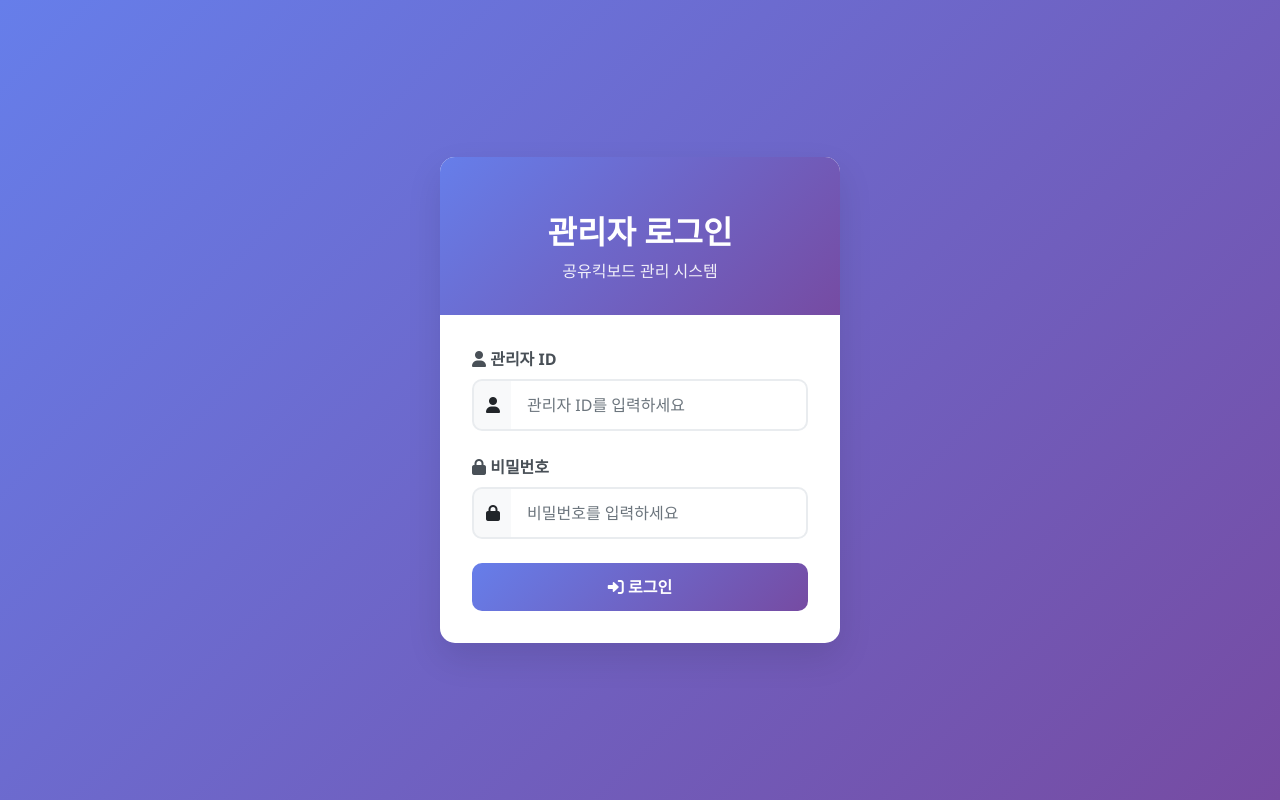
After one commit to jinhyeook/Manager_Page, a Flask app: page /login in a window 1280 px wide. The commit adds this page. Run offline with Flask 3, Linux system fonts and the light colour scheme.

Commit message:
관리자 로그인 기능 추가

```diff
--- a/app.py
+++ b/app.py
@@ -1,4 +1,4 @@
-from flask import Flask, render_template, request, jsonify
+from flask import Flask, render_template, request, jsonify, session, redirect, url_for
 from flask_sqlalchemy import SQLAlchemy
 from flask_cors import CORS
 from datetime import datetime, timezone, timedelta
@@ -10,6 +10,7 @@ import json
 import hashlib
 import uuid
 import re
+from functools import wraps
 
 # 시간대 통일을 위한 상수
 KST = timezone(timedelta(hours=9))
@@ -47,34 +48,189 @@ db_name = os.getenv('DB_NAME')
 
 app.config['SQLALCHEMY_DATABASE_URI'] = f'mysql+pymysql://{db_username}:{db_password}@{db_host}/{db_name}'
 app.config['SQLALCHEMY_TRACK_MODIFICATIONS'] = False
+app.config['SECRET_KEY'] = os.getenv('SECRET_KEY', 'your-secret-key-here')
 
 db = SQLAlchemy(app)
 CORS(app)
 
+############################ 관리자 인증 관련 함수들 #########################
+
+def login_required(f):
+    """관리자 로그인 필요 데코레이터"""
+    @wraps(f)
+    def decorated_function(*args, **kwargs):
+        if 'admin_logged_in' not in session or not session['admin_logged_in']:
+            return redirect(url_for('admin_login'))
+        return f(*args, **kwargs)
+    return decorated_function
+
+def hash_password(password):
+    """비밀번호 해시화"""
+    return hashlib.sha256(password.encode()).hexdigest()
+
+def verify_password(password, hashed):
+    """비밀번호 검증"""
+    return hash_password(password) == hashed
+
 ############################ 관리자 웹페이지 매핑 API들 #########################
 
+# 관리자 로그인 페이지
+@app.route('/login')
+def admin_login():
+    return render_template('login.html')
+
+# 루트 경로를 로그인 페이지로 설정
+@app.route('/')
+def root():
+    return render_template('login.html')
+
+# 관리자 로그인 API
+@app.route('/api/admin/login', methods=['POST'])
+def admin_login_api():
+    """관리자 로그인 API"""
+    try:
+        data = request.get_json()
+        manager_id = data.get('manager_id')
+        manager_pw = data.get('manager_pw')
+
+        print(f"로그인 시도: manager_id={manager_id}")
+
+        if not manager_id or not manager_pw:
+            print("필수 필드 누락")
+            return jsonify({
+                'success': False,
+                'message': '관리자 ID와 비밀번호를 입력해주세요.'
+            }), 400
+
+        # 데이터베이스에서 관리자 정보 조회
+        sql = text("""
+            SELECT manager_id, manager_pw, position, create_at
+            FROM manager_info
+            WHERE manager_id = :manager_id
+        """)
+
+        print(f"SQL 실행: {sql}")
+        manager = db.session.execute(sql, {'manager_id': manager_id}).mappings().first()
+        print(f"조회 결과: {manager}")
+
+        if not manager:
+            print("관리자 ID 없음")
+            return jsonify({
+                'success': False,
+                'message': '존재하지 않는 관리자 ID입니다.'
+            }), 401
+
+        # 비밀번호 검증 (평문 비교)
+        print(f"비밀번호 검증: 입력={manager_pw}, 저장된 비밀번호={manager['manager_pw']}")
+        if manager_pw != manager['manager_pw']:
+            print("비밀번호 불일치")
+            return jsonify({
+                'success': False,
+                'message': '비밀번호가 올바르지 않습니다.'
+            }), 401
+
+        # 세션에 관리자 정보 저장
+        session['admin_logged_in'] = True
+        session['admin_id'] = manager['manager_id']
+        session['admin_position'] = manager['position']
+        session['admin_create_at'] = manager['create_at'].isoformat() if manager['create_at'] else None
+
+        return jsonify({
+            'success': True,
+            'message': '로그인 성공',
+            'redirect_url': '/dashboard',
+            'admin_info': {
+                'manager_id': manager['manager_id'],
+                'position': manager['position'],
+                'create_at': manager['create_at'].isoformat() if manager['create_at'] else None
+            }
+        }), 200
+
+    except Exception as e:
+        print(f"관리자 로그인 오류: {str(e)}")
+        return jsonify({
+            'success': False,
+            'message': '로그인 중 오류가 발생했습니다.'
+        }), 500
+
+# 관리자 로그아웃 API
+@app.route('/api/admin/logout', methods=['POST'])
+def admin_logout():
+    """관리자 로그아웃 API"""
+    session.clear()
+    return jsonify({
+        'success': True,
+        'message': '로그아웃되었습니다.'
+    }), 200
+
+# 관리자 정보 조회 API
+@app.route('/api/admin/info')
+@login_required
+def admin_info():
+    """현재 로그인된 관리자 정보 조회"""
+    return jsonify({
+        'manager_id': session.get('admin_id'),
+        'position': session.get('admin_position'),
+        'create_at': session.get('admin_create_at')
+    }), 200
+
+# 관리자 계정 확인 API (디버깅용)
+@app.route('/api/admin/check')
+def check_admin_accounts():
+    """데이터베이스의 관리자 계정 확인 (디버깅용)"""
+    try:
+        sql = text("SELECT manager_id, position, create_at FROM manager_info")
+        managers = db.session.execute(sql).mappings().all()
+
+        result = []
+        for manager in managers:
+            result.append({
+                'manager_id': manager['manager_id'],
+                'position': manager['position'],
+                'create_at': manager['create_at'].isoformat() if manager['create_at'] else None
+            })
+
+        return jsonify({
+            'success': True,
+            'count': len(result),
+            'managers': result
+        }), 200
+
+    except Exception as e:
+        print(f"관리자 계정 확인 오류: {str(e)}")
+        return jsonify({
+            'success': False,
+            'error': str(e)
+        }), 500
+
+
 # 메인 대시보드 페이지
-@app.route('/')
-def index():
+@app.route('/dashboard')
+@login_required
+def dashboard():
     return render_template('index.html')
 
 # 디바이스 관리 페이지
 @app.route('/devices')
+@login_required
 def devices():
     return render_template('devices.html')
 
 # 신고 관리 페이지
 @app.route('/reports')
+@login_required
 def reports():
     return render_template('reports.html')
 
 # 사용자 관리 페이지
 @app.route('/users')
+@login_required
 def users():
     return render_template('users.html')
 
 # 통계 페이지
 @app.route('/statistics')
+@login_required
 def statistics():
     return render_template('statistics.html')
 
@@ -1912,6 +2068,7 @@ def rag_chatbot():
             사용자의 질문에 정확하고 도움이 되는 답변을 제공해주세요.
             답변은 친절하고 구체적으로 작성해주세요.
             답변을 생성할 때는 예시에 맞게 앱과 관련된 질문만 답변하도록 해주세요.
+            질문이 영어라면 답변을 영어로 변역해 답변해주세요.
 
             - 예시1
             사용자 : 5+5는 뭐야?
--- /dev/null
+++ b/templates/login.html
@@ -0,0 +1,239 @@
+<!DOCTYPE html>
+<html lang="ko">
+<head>
+    <meta charset="UTF-8">
+    <meta name="viewport" content="width=device-width, initial-scale=1.0">
+    <title>관리자 로그인 - 공유킥보드 관리자</title>
+    <link href="https://cdn.jsdelivr.net/npm/bootstrap@5.1.3/dist/css/bootstrap.min.css" rel="stylesheet">
+    <link href="https://cdnjs.cloudflare.com/ajax/libs/font-awesome/6.0.0/css/all.min.css" rel="stylesheet">
+    <style>
+        body {
+            background: linear-gradient(135deg, #667eea 0%, #764ba2 100%);
+            min-height: 100vh;
+            display: flex;
+            align-items: center;
+            justify-content: center;
+            font-family: 'Segoe UI', Tahoma, Geneva, Verdana, sans-serif;
+        }
+
+        .login-container {
+            background: white;
+            border-radius: 15px;
+            box-shadow: 0 15px 35px rgba(0, 0, 0, 0.1);
+            overflow: hidden;
+            width: 100%;
+            max-width: 400px;
+        }
+
+        .login-header {
+            background: linear-gradient(135deg, #667eea 0%, #764ba2 100%);
+            color: white;
+            padding: 2rem;
+            text-align: center;
+        }
+
+        .login-header h2 {
+            margin: 0;
+            font-weight: 600;
+        }
+
+        .login-header p {
+            margin: 0.5rem 0 0 0;
+            opacity: 0.9;
+        }
+
+        .login-body {
+            padding: 2rem;
+        }
+
+        .form-group {
+            margin-bottom: 1.5rem;
+        }
+
+        .form-label {
+            font-weight: 600;
+            color: #495057;
+            margin-bottom: 0.5rem;
+        }
+
+        .form-control {
+            border: 2px solid #e9ecef;
+            border-radius: 10px;
+            padding: 0.75rem 1rem;
+            font-size: 1rem;
+            transition: all 0.3s ease;
+        }
+
+        .form-control:focus {
+            border-color: #667eea;
+            box-shadow: 0 0 0 0.2rem rgba(102, 126, 234, 0.25);
+        }
+
+        .input-group-text {
+            background: #f8f9fa;
+            border: 2px solid #e9ecef;
+            border-right: none;
+            border-radius: 10px 0 0 10px;
+        }
+
+        .input-group .form-control {
+            border-left: none;
+            border-radius: 0 10px 10px 0;
+        }
+
+        .btn-login {
+            background: linear-gradient(135deg, #667eea 0%, #764ba2 100%);
+            border: none;
+            border-radius: 10px;
+            padding: 0.75rem 2rem;
+            font-weight: 600;
+            font-size: 1rem;
+            width: 100%;
+            transition: all 0.3s ease;
+        }
+
+        .btn-login:hover {
+            transform: translateY(-2px);
+            box-shadow: 0 5px 15px rgba(102, 126, 234, 0.4);
+        }
+
+        .alert {
+            border-radius: 10px;
+            border: none;
+        }
+
+        .loading {
+            display: none;
+        }
+
+        .spinner-border-sm {
+            width: 1rem;
+            height: 1rem;
+        }
+    </style>
+</head>
+<body>
+    <div class="login-container">
+        <div class="login-header">
+            <i class="fas fa-scooter fa-3x mb-3"></i>
+            <h2>관리자 로그인</h2>
+            <p>공유킥보드 관리 시스템</p>
+        </div>
+
+        <div class="login-body">
+            <div id="alert-container"></div>
+
+            <form id="loginForm">
+                <div class="form-group">
+                    <label for="manager_id" class="form-label">
+                        <i class="fas fa-user"></i> 관리자 ID
+                    </label>
+                    <div class="input-group">
+                        <span class="input-group-text">
+                            <i class="fas fa-user"></i>
+                        </span>
+                        <input type="text" class="form-control" id="manager_id" name="manager_id"
+                               placeholder="관리자 ID를 입력하세요" required>
+                    </div>
+                </div>
+
+                <div class="form-group">
+                    <label for="manager_pw" class="form-label">
+                        <i class="fas fa-lock"></i> 비밀번호
+                    </label>
+                    <div class="input-group">
+                        <span class="input-group-text">
+                            <i class="fas fa-lock"></i>
+                        </span>
+                        <input type="password" class="form-control" id="manager_pw" name="manager_pw"
+                               placeholder="비밀번호를 입력하세요" required>
+                    </div>
+                </div>
+
+                <button type="submit" class="btn btn-primary btn-login">
+                    <span class="login-text">
+                        <i class="fas fa-sign-in-alt"></i> 로그인
+                    </span>
+                    <span class="loading">
+                        <span class="spinner-border spinner-border-sm" role="status"></span>
+                        로그인 중...
+                    </span>
+                </button>
+            </form>
+        </div>
+    </div>
+
+    <script src="https://cdn.jsdelivr.net/npm/bootstrap@5.1.3/dist/js/bootstrap.bundle.min.js"></script>
+    <script src="https://code.jquery.com/jquery-3.6.0.min.js"></script>
+    <script>
+        $(document).ready(function() {
+            $('#loginForm').on('submit', function(e) {
+                e.preventDefault();
+
+                const managerId = $('#manager_id').val().trim();
+                const managerPw = $('#manager_pw').val().trim();
+
+                if (!managerId || !managerPw) {
+                    showAlert('관리자 ID와 비밀번호를 모두 입력해주세요.', 'warning');
+                    return;
+                }
+
+                // 로딩 상태 표시
+                $('.login-text').hide();
+                $('.loading').show();
+                $('button[type="submit"]').prop('disabled', true);
+
+                // 로그인 요청
+                $.ajax({
+                    url: '/api/admin/login',
+                    method: 'POST',
+                    contentType: 'application/json',
+                    data: JSON.stringify({
+                        manager_id: managerId,
+                        manager_pw: managerPw
+                    }),
+                    success: function(response) {
+                        if (response.success) {
+                            showAlert('로그인 성공! 관리자 페이지로 이동합니다.', 'success');
+                            setTimeout(function() {
+                                window.location.href = response.redirect_url || '/dashboard';
+                            }, 1000);
+                        } else {
+                            showAlert(response.message || '로그인에 실패했습니다.', 'danger');
+                        }
+                    },
+                    error: function(xhr) {
+                        const response = xhr.responseJSON;
+                        const message = response ? response.message : '서버 오류가 발생했습니다.';
+                        showAlert(message, 'danger');
+                    },
+                    complete: function() {
+                        // 로딩 상태 해제
+                        $('.login-text').show();
+                        $('.loading').hide();
+                        $('button[type="submit"]').prop('disabled', false);
+                    }
+                });
+            });
+
+            // Enter 키로 로그인
+            $('#manager_pw').on('keypress', function(e) {
+                if (e.which === 13) {
+                    $('#loginForm').submit();
+                }
+            });
+        });
+
+        function showAlert(message, type) {
+            const alertHtml = `
+                <div class="alert alert-${type} alert-dismissible fade show" role="alert">
+                    <i class="fas fa-${type === 'success' ? 'check-circle' : type === 'warning' ? 'exclamation-triangle' : 'times-circle'}"></i>
+                    ${message}
+                    <button type="button" class="btn-close" data-bs-dismiss="alert"></button>
+                </div>
+            `;
+            $('#alert-container').html(alertHtml);
+        }
+    </script>
+</body>
+</html>
```
Also changed, not shown: kick.sql (+7 -0 lines), templates/base.html (+58 -2 lines), README.md.
